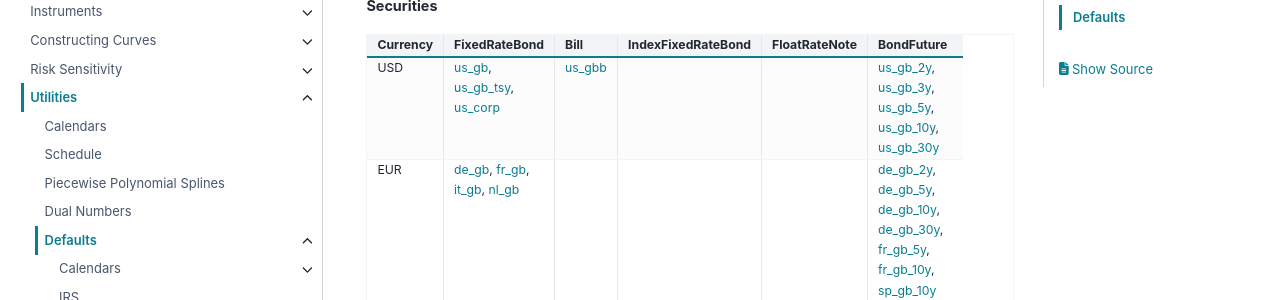
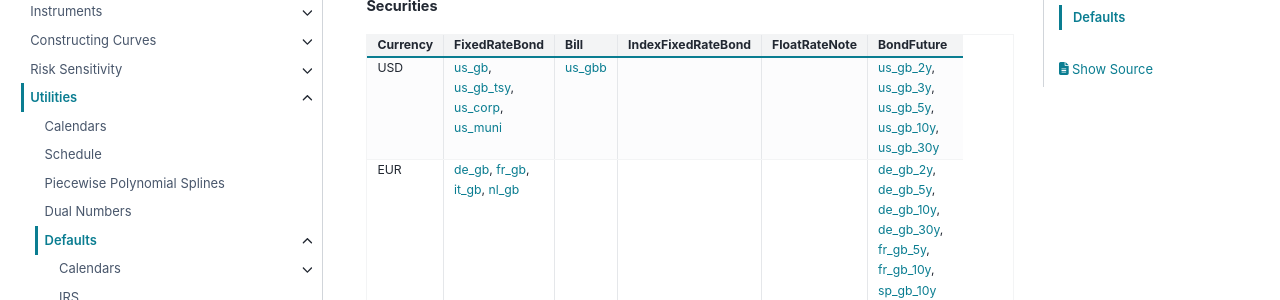
Before and after one commit to attack68/rateslib, a Sphinx documentation site: the page built from docs/source/u_defaults.rst, in a window 1280 px wide and 900 px high, scrolled down 1217 px. Shown: the part 160-460 px from the top of the window. Built offline with Sphinx 7.4.7 and the PyData theme 0.15.4, drawn with Linux system fonts in a browser that asks for light colours; comment, search, counter and statistics services are not loaded.

Commit message:
DOC: add *us_muni* to defaults page (#798)
Co-authored-by: JHM Darbyshire (win11) <attack68@users.noreply.github.com>

```diff
--- a/docs/source/u_defaults.rst
+++ b/docs/source/u_defaults.rst
@@ -212,7 +212,7 @@ a host of arguments will be pre-populated. The table below outlines all of the e
      - FloatRateNote
      - BondFuture
    * - USD
-     - :ref:`us_gb <spec-us-gb>`, :ref:`us_gb_tsy <spec-us-gb>`, :ref:`us_corp <spec-us-corp>`
+     - :ref:`us_gb <spec-us-gb>`, :ref:`us_gb_tsy <spec-us-gb>`, :ref:`us_corp <spec-us-corp>`, :ref:`us_muni <spec-us-muni>`
      - :ref:`us_gbb <spec-usd-gbb>`
      -
      -
```
Also changed, not shown: docs/source/spec/fixedratebond.rst (+12 -0 lines).
